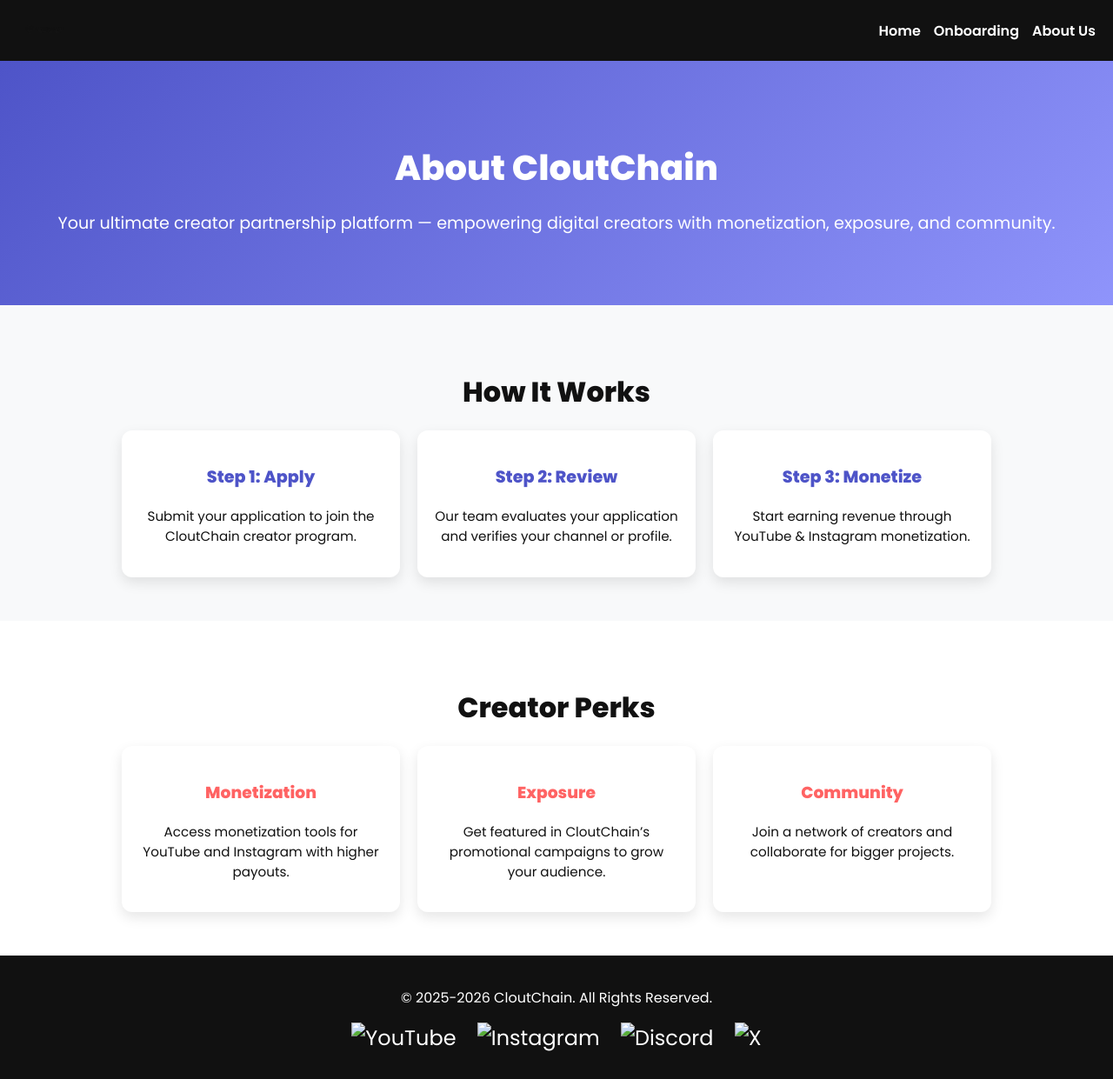
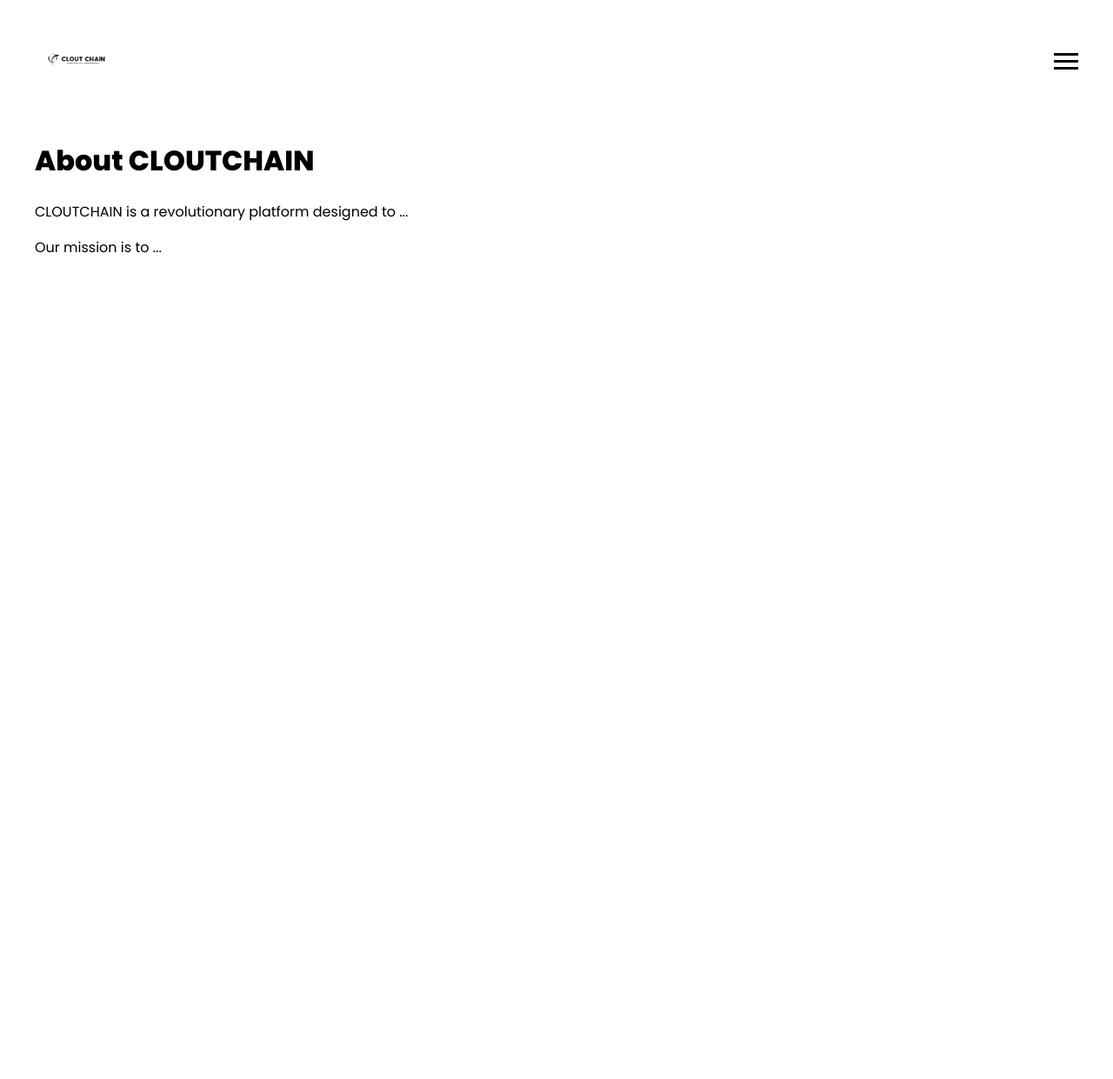
Before and after one commit to hustlenomicsorg/Cloutchain, a plain HTML site: page about.html in a window 1280 px wide. Shown: the whole page at 87% size. After the commit the page ends 800 px from the top, so only its background shows below. Drawn offline with Linux system fonts and the light colour scheme.

Commit message:
Update about.html

```diff
--- a/about.html
+++ b/about.html
@@ -3,218 +3,96 @@
 <head>
 <meta charset="UTF-8">
 <meta name="viewport" content="width=device-width, initial-scale=1.0">
-<title>About Us | CloutChain</title>
+<title>CLOUTCHAIN | About</title>
 <link href="https://fonts.googleapis.com/css2?family=Poppins:wght@400;600;800&display=swap" rel="stylesheet">
+<link rel="stylesheet" href="https://cdnjs.cloudflare.com/ajax/libs/font-awesome/6.4.2/css/all.min.css">
+
 <style>
-:root {
-  --primary-color: #4e54c8;
-  --secondary-color: #8f94fb;
-  --accent-color: #ff6363;
-  --text-dark: #111;
-  --bg-light: #f8f9fa;
-  --card-bg: #fff;
-}
-
 body {
   margin: 0;
   font-family: 'Poppins', sans-serif;
-  background: var(--bg-light);
-  color: var(--text-dark);
+  background: #fff;
+  color: #000;
+  padding: 20px;
+  box-sizing: border-box;
 }
-
-header {
+.header {
   display: flex;
+  justify-content: space-between;
   align-items: center;
-  justify-content: space-between;
-  padding: 15px 20px;
-  background: #111;
-  color: white;
+  padding: 20px;
 }
-
-header img {
-  height: 40px;
+.header img {
+  height: 60px;
 }
-
-.nav {
-  display: flex;
-  gap: 15px;
+.hamburger {
+  cursor: pointer;
 }
-
-.nav a {
-  color: white;
+.hamburger div {
+  width: 28px;
+  height: 3px;
+  background-color: black;
+  margin: 5px 0;
+}
+.sidebar {
+  position: fixed;
+  right: -250px;
+  top: 0;
+  width: 250px;
+  height: 100%;
+  background: #f4f4f4;
+  padding-top: 60px;
+  transition: 0.3s;
+  z-index: 1050;
+}
+.sidebar a {
+  display: block;
+  padding: 12px 20px;
+  color: #000;
   text-decoration: none;
   font-weight: 600;
 }
-
-.nav a:hover {
-  text-decoration: underline;
+.sidebar a:hover {
+  background: #ddd;
 }
-
-/* Hero Section */
-.hero {
-  background: linear-gradient(135deg, var(--primary-color), var(--secondary-color));
-  color: white;
-  padding: 60px 20px;
-  text-align: center;
+.sidebar.active {
+  right: 0;
 }
-
-.hero h1 {
-  font-size: 2.5rem;
-  margin-bottom: 10px;
-}
-
-.hero p {
-  font-size: 1.2rem;
-}
-
-/* How It Works Section */
-.section {
-  padding: 50px 20px;
-  text-align: center;
-}
-
-.section h2 {
-  font-size: 2rem;
-  margin-bottom: 20px;
-}
-
-.steps {
-  display: flex;
-  flex-wrap: wrap;
-  gap: 20px;
-  justify-content: center;
-}
-
-.step {
-  background: var(--card-bg);
+.content {
   padding: 20px;
-  border-radius: 12px;
-  width: 280px;
-  box-shadow: 0 6px 15px rgba(0,0,0,0.1);
-}
-
-.step h3 {
-  color: var(--primary-color);
-  font-size: 1.2rem;
-}
-
-.step p {
-  font-size: 0.95rem;
-}
-
-/* Creator Perks Section */
-.perks {
-  display: flex;
-  flex-wrap: wrap;
-  gap: 20px;
-  justify-content: center;
-}
-
-.perk {
-  background: var(--card-bg);
-  border-radius: 12px;
-  padding: 20px;
-  width: 280px;
-  box-shadow: 0 6px 15px rgba(0,0,0,0.1);
-}
-
-.perk h3 {
-  color: var(--accent-color);
-}
-
-.perk p {
-  font-size: 0.95rem;
-}
-
-/* Footer */
-footer {
-  background: #111;
-  color: white;
-  padding: 20px;
-  text-align: center;
-}
-
-footer .social-icons {
-  margin: 10px 0;
-}
-
-footer .social-icons a {
-  margin: 0 10px;
-  color: white;
-  font-size: 1.5rem;
-  text-decoration: none;
-}
-
-/* Responsive */
-@media (max-width: 768px) {
-  .steps, .perks {
-    flex-direction: column;
-    align-items: center;
-  }
 }
 </style>
 </head>
 <body>
 
-<header>
-  <img src="logo.png" alt="CloutChain Logo">
-  <nav class="nav">
-    <a href="index.html">Home</a>
-    <a href="onboarding.html">Onboarding</a>
-    <a href="about.html">About Us</a>
-  </nav>
-</header>
+<!-- Header -->
+<div class="header">
+  <img src="logo.png" alt="CLOUTCHAIN Logo">
+  <div class="hamburger" onclick="toggleSidebar()">
+    <div></div>
+    <div></div>
+    <div></div>
+  </div>
+</div>
 
-<section class="hero">
-  <h1>About CloutChain</h1>
-  <p>Your ultimate creator partnership platform — empowering digital creators with monetization, exposure, and community.</p>
-</section>
+<!-- Sidebar -->
+<div class="sidebar" id="sidebar">
+  <a href="index.html">Home</a>
+  <a href="about.html">About</a>
+  <a href="onboarding.html">Onboarding</a>
+</div>
 
-<section class="section">
-  <h2>How It Works</h2>
-  <div class="steps">
-    <div class="step">
-      <h3>Step 1: Apply</h3>
-      <p>Submit your application to join the CloutChain creator program.</p>
-    </div>
-    <div class="step">
-      <h3>Step 2: Review</h3>
-      <p>Our team evaluates your application and verifies your channel or profile.</p>
-    </div>
-    <div class="step">
-      <h3>Step 3: Monetize</h3>
-      <p>Start earning revenue through YouTube & Instagram monetization.</p>
-    </div>
-  </div>
-</section>
+<!-- Main Content -->
+<div class="content">
+  <h1>About CLOUTCHAIN</h1>
+  <p>CLOUTCHAIN is a revolutionary platform designed to ...</p>
+  <p>Our mission is to ...</p>
+</div>
 
-<section class="section" style="background: #fff">
-  <h2>Creator Perks</h2>
-  <div class="perks">
-    <div class="perk">
-      <h3>Monetization</h3>
-      <p>Access monetization tools for YouTube and Instagram with higher payouts.</p>
-    </div>
-    <div class="perk">
-      <h3>Exposure</h3>
-      <p>Get featured in CloutChain’s promotional campaigns to grow your audience.</p>
-    </div>
-    <div class="perk">
-      <h3>Community</h3>
-      <p>Join a network of creators and collaborate for bigger projects.</p>
-    </div>
-  </div>
-</section>
-
-<footer>
-  <p>© 2025-2026 CloutChain. All Rights Reserved.</p>
-  <div class="social-icons">
-    <a href="#"><img src="youtube-icon.png" alt="YouTube" width="24"></a>
-    <a href="#"><img src="instagram-icon.png" alt="Instagram" width="24"></a>
-    <a href="#"><img src="discord-icon.png" alt="Discord" width="24"></a>
-    <a href="#"><img src="x-icon.png" alt="X" width="24"></a>
-  </div>
-</footer>
-
+<script>
+function toggleSidebar() {
+  document.getElementById("sidebar").classList.toggle("active");
+}
+</script>
 </body>
 </html>
```
